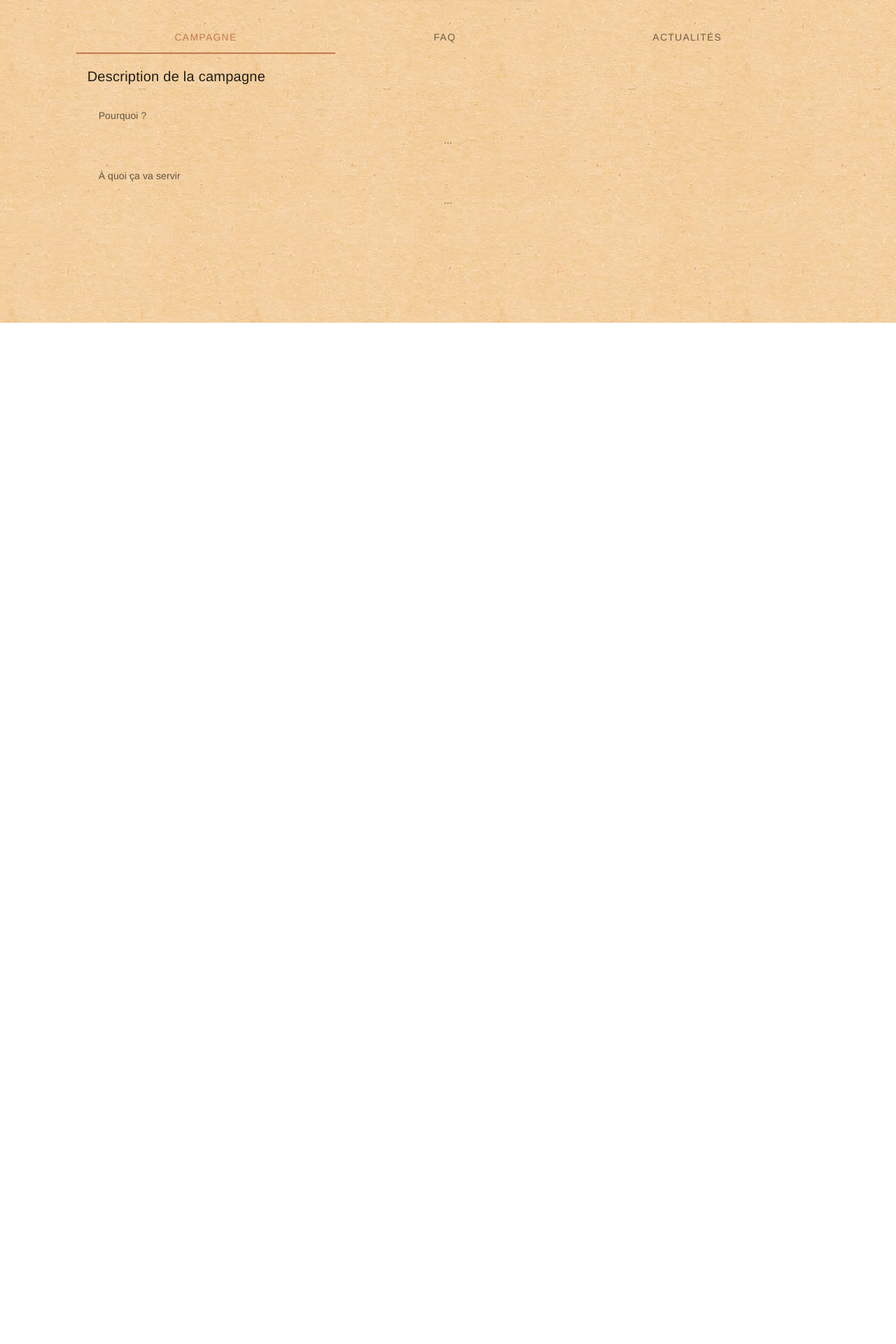
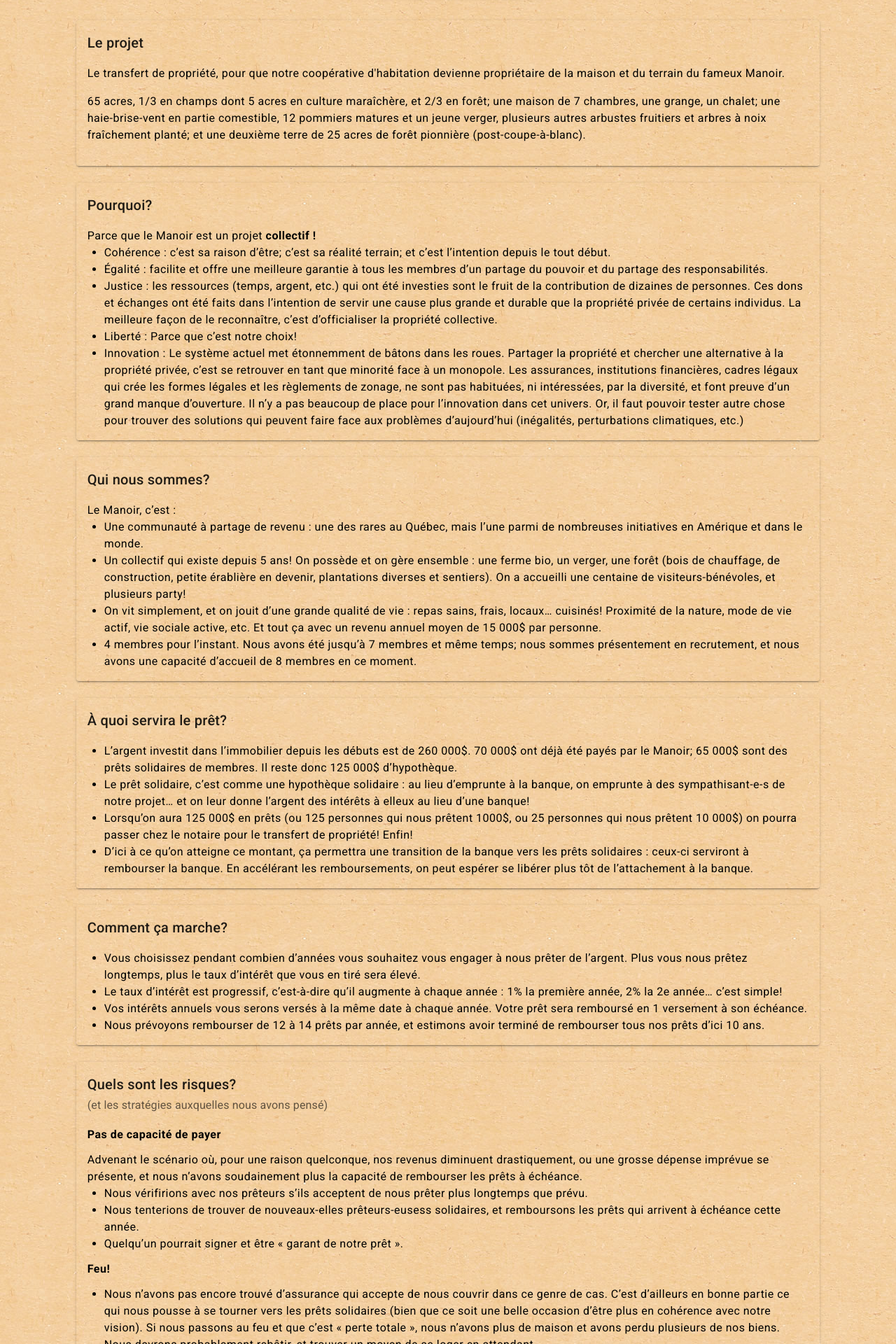
Before and after one commit to VincentBlouin/manoir-client, a Vue app: page /pret-solidaire in a window 1280 px wide. Shown: the part 878-2798 px from the top of the page at 70% size. Before the commit the page ends 1339 px from the top, so only its background shows below. Built offline with nearby package versions, Linux system fonts and the light colour scheme.

Commit message:
prêt solidaire

```diff
--- a/package.json
+++ b/package.json
@@ -15,7 +15,7 @@
     "vue": "^2.6.12",
     "vue-infinite-loading": "^2.4.5",
     "vue-router": "3.5.1",
-    "vuetify": "^2.4.6"
+    "vuetify": "^2.4.7"
   },
   "devDependencies": {
     "@vue/cli-plugin-babel": "^4.5.0",
--- a/src/views/PretSolidaire.vue
+++ b/src/views/PretSolidaire.vue
@@ -57,55 +57,238 @@
       </v-col>
     </v-row>
     <v-row class="h-center">
-      <v-col cols="12">
-        <v-tabs background-color="transparent" v-model="tabs" grow>
-          <v-tab>
-            Campagne
-          </v-tab>
-          <v-tab>
-            FAQ
-          </v-tab>
-          <v-tab>
-            Actualités
-          </v-tab>
-          <v-tabs-items v-model="tabs" style="background-color:transparent">
-            <v-tab-item>
-              <v-card color="transparent">
+      <v-col cols="12" class="text-left body-1">
+        <v-card color="transparent" class="mb-6">
           <v-card-title>
-                  Description de la campagne
+            Le projet
           </v-card-title>
-                <v-card-text>
-                  <v-subheader>
-                    Pourquoi ?
-                  </v-subheader>
+          <v-card-text class="body-1 black--text">
             <p>
-                    ...
+              Le transfert de propriété, pour que notre coopérative d'habitation devienne propriétaire de la maison et du
+              terrain du fameux Manoir.
             </p>
-                  <v-subheader>
-                    À quoi ça va servir
-                  </v-subheader>
             <p>
-                    ...
+              65 acres, 1/3 en champs dont 5 acres en culture maraîchère, et 2/3 en forêt; une maison de 7 chambres, une
+              grange, un chalet; une haie-brise-vent en partie comestible, 12 pommiers matures et un jeune verger, plusieurs
+              autres arbustes fruitiers et arbres à noix fraîchement planté; et une deuxième terre de 25 acres de forêt
+              pionnière (post-coupe-à-blanc).
             </p>
           </v-card-text>
         </v-card>
-            </v-tab-item>
-            <v-tab-item>
+        <v-card color="transparent" class="mb-6">
+          <v-card-title>
+            Pourquoi?
+          </v-card-title>
+          <v-card-text class="body-1 black--text">
+            Parce que le Manoir est un projet <strong>collectif !</strong>
+            <ul>
+              <li>
+                Cohérence : c’est sa raison d’être; c’est sa réalité terrain; et c’est l’intention depuis le tout début.
+              </li>
+              <li>
+                Égalité : facilite et offre une meilleure garantie à tous les membres d’un partage du pouvoir et du partage
+                des
+                responsabilités.
+              </li>
+              <li>
+                Justice : les ressources (temps, argent, etc.) qui ont été investies sont le fruit de la contribution de
+                dizaines de personnes. Ces dons et échanges ont été faits dans l’intention de servir une cause plus grande
+                et
+                durable que la propriété privée de certains individus. La meilleure façon de le reconnaître, c’est
+                d’officialiser la propriété collective.
+              </li>
+              <li>
+                Liberté : Parce que c’est notre choix!
+              </li>
+              <li>
+                Innovation : Le système actuel met étonnemment de bâtons dans les roues. Partager la propriété et chercher
+                une
+                alternative à la propriété privée, c’est se retrouver en tant que minorité face à un monopole. Les
+                assurances,
+                institutions financières, cadres légaux qui crée les formes légales et les règlements de zonage, ne sont pas
+                habituées, ni intéressées, par la diversité, et font preuve d’un grand manque d’ouverture. Il n’y a pas
+                beaucoup
+                de place pour l’innovation dans cet univers. Or, il faut pouvoir tester autre chose pour trouver des
+                solutions
+                qui peuvent faire face aux problèmes d’aujourd’hui (inégalités, perturbations climatiques, etc.)
+              </li>
+            </ul>
+          </v-card-text>
+        </v-card>
+        <v-card color="transparent" class="mb-6">
+          <v-card-title>
+            Qui nous sommes?
+          </v-card-title>
+          <v-card-text class="body-1 black--text">
+            Le Manoir, c’est :
+            <ul>
+              <li>
+                Une communauté à partage de revenu : une des rares au Québec, mais l’une parmi de nombreuses initiatives en
+                Amérique et dans le monde.
+              </li>
+              <li>
+                Un collectif qui existe depuis 5 ans! On possède et on gère ensemble : une ferme bio, un verger, une forêt
+                (bois
+                de chauffage, de construction, petite érablière en devenir, plantations diverses et sentiers). On a
+                accueilli
+                une centaine de visiteurs-bénévoles, et plusieurs party!
+              </li>
+              <li>
+                On vit simplement, et on jouit d’une grande qualité de vie : repas sains, frais, locaux… cuisinés! Proximité
+                de
+                la nature, mode de vie actif, vie sociale active, etc. Et tout ça avec un revenu annuel moyen de 15 000$ par
+                personne.
+              </li>
+              <li>
+                4 membres pour l’instant. Nous avons été jusqu’à 7 membres et même temps; nous sommes présentement en
+                recrutement, et nous avons une capacité d’accueil de 8 membres en ce moment.
+              </li>
+            </ul>
+          </v-card-text>
+        </v-card>
+        <v-card color="transparent" class="mb-6">
+          <v-card-title>
+            À quoi servira le prêt?
+          </v-card-title>
+          <v-card-text class="body-1 black--text">
+            <ul>
+              <li>
+                L’argent investit dans l’immobilier depuis les débuts est de 260 000$. 70 000$ ont déjà été payés par le
+                Manoir;
+                65 000$ sont des prêts solidaires de membres. Il reste donc 125 000$ d’hypothèque.
+              </li>
+              <li>
+                Le prêt solidaire, c’est comme une hypothèque solidaire : au lieu d’emprunte à la banque, on emprunte à
+                des
+                sympathisant-e-s de notre projet… et on leur donne l’argent des intérêts à elleux au lieu d’une banque!
+              </li>
+              <li>
+                Lorsqu’on aura 125 000$ en prêts (ou 125 personnes qui nous prêtent 1000$, ou 25 personnes qui nous
+                prêtent
+                10
+                000$) on pourra passer chez le notaire pour le transfert de propriété! Enfin!
+              </li>
+              <li>
+                D’ici à ce qu’on atteigne ce montant, ça permettra une transition de la banque vers les prêts solidaires
+                :
+                ceux-ci serviront à rembourser la banque. En accélérant les remboursements, on peut espérer se libérer
+                plus
+                tôt
+                de l’attachement à la banque.
+              </li>
+            </ul>
+          </v-card-text>
+        </v-card>
+        <v-card color="transparent" class="mb-6">
+          <v-card-title>
+            Comment ça marche?
+          </v-card-title>
+          <v-card-text class="body-1 black--text">
+            <ul>
+              <li>
+                Vous choisissez pendant combien d’années vous souhaitez vous engager à nous prêter de l’argent. Plus
+                vous
+                nous
+                prêtez longtemps, plus le taux d’intérêt que vous en tiré sera élevé.
+              </li>
+              <li>
+                Le taux d’intérêt est progressif, c’est-à-dire qu’il augmente à chaque année : 1% la première année, 2%
+                la
+                2e
+                année… c’est simple!
+              </li>
+              <li>
+                Vos intérêts annuels vous serons versés à la même date à chaque année. Votre prêt sera remboursé en 1
+                versement
+                à son échéance.
+              </li>
+              <li>
+                Nous prévoyons rembourser de 12 à 14 prêts par année, et estimons avoir terminé de rembourser tous nos
+                prêts
+                d’ici 10 ans.
+              </li>
+            </ul>
+          </v-card-text>
+        </v-card>
         <v-card color="transparent">
-                <v-card-title>
-                  FAQ
+          <v-card-title class="text-h6">
+            Quels sont les risques?
           </v-card-title>
+          <v-card-subtitle class="subtitle-1">(et les stratégies auxquelles nous avons pensé)</v-card-subtitle>
+          <v-card-text class="body-1 black--text">
+            <h4 class="mb-3">
+              Pas de capacité de payer
+            </h4>
+            <p class="mb-0">
+              Advenant le scénario où, pour une raison quelconque, nos revenus diminuent drastiquement, ou une grosse
+              dépense
+              imprévue se présente, et nous n’avons soudainement plus la capacité de rembourser les prêts à échéance.
+            </p>
+            <ul>
+              <li>
+                Nous vérifirions avec nos prêteurs s’ils acceptent de nous prêter plus longtemps que prévu.
+              </li>
+              <li>
+                Nous tenterions de trouver de nouveaux-elles prêteurs-eusess solidaires, et remboursons les prêts qui
+                arrivent à
+                échéance cette année.
+              </li>
+              <li>
+                Quelqu’un pourrait signer et être « garant de notre prêt ».
+              </li>
+            </ul>
+            <h4 class="mb-3 mt-3">
+              Feu!
+            </h4>
+            <ul>
+              <li>
+                Nous n’avons pas encore trouvé d’assurance qui accepte de nous couvrir dans ce genre de cas. C’est
+                d’ailleurs en
+                bonne partie ce qui nous pousse à se tourner vers les prêts solidaires (bien que ce soit une belle
+                occasion
+                d’être plus en cohérence avec notre vision). Si nous passons au feu et que c’est « perte totale », nous
+                n’avons
+                plus de maison et avons perdu plusieurs de nos biens. Nous devrons probablement rebâtir, et trouver un
+                moyen de
+                se loger en attendant.
+              </li>
+              <li>
+                Cela risque d’affecter nos capacité de payer, et de rembourser les prêts selon l’échéance.
+              </li>
+              <li>
+                Advenant une dissolution, par exemple, il n’y aurait plus de maison à vendre, seulement une terre et
+                possiblement une grange, ce qui risque de diminuer drastiquement la valeur immobilière (!), et
+                potentiellement
+                nous empêcher de rembourser les prêts.
+              </li>
+              <li>
+                On a des détecteurs de fumée dans chaque chambre, et il y a quelqu’un à la maison presque en tout temps!
+              </li>
+            </ul>
+            <h4 class="mt-3">
+              Dissolution
+            </h4>
+            <ul>
+              <li>
+                Nous avons adopté un plan en cas de dissolution du collectif du Manoir. En gros, l’idée serait de vendre
+                la
+                maison et tous les biens, et d’utiliser les sous de la vente pour rembourser nos engagements financiers.
+                Nous
+                avons aussi réfléchi à comment serait distribué les sous advenant qu’il reste de l’argent après le
+                remboursement
+                des prêts, d’une manière qui permette de soutenir la continuité de la vision, ainsi que de reconnaître
+                équitablement la contribution de ses membres à travers son histoire. Voir le document pour les détails.
+              </li>
+            </ul>
+          </v-card-text>
         </v-card>
-            </v-tab-item>
-            <v-tab-item>
-              <v-card color="transparent">
-                <v-card-title>
-                  Actualités
-                </v-card-title>
-              </v-card>
-            </v-tab-item>
-          </v-tabs-items>
-        </v-tabs>
+      </v-col>
+    </v-row>
+    <v-row class="mt-12">
+      <v-col cols="12">
+        <v-btn color="secondary" x-large @click="action=true">
+          Je soutiens ce projet
+        </v-btn>
       </v-col>
     </v-row>
     <v-dialog v-model="action" fullscreen>
```
Also changed, not shown: 1 other file (tests, documents, lock files or other folders). Lines whose indentation alone changed are shown as unchanged.
